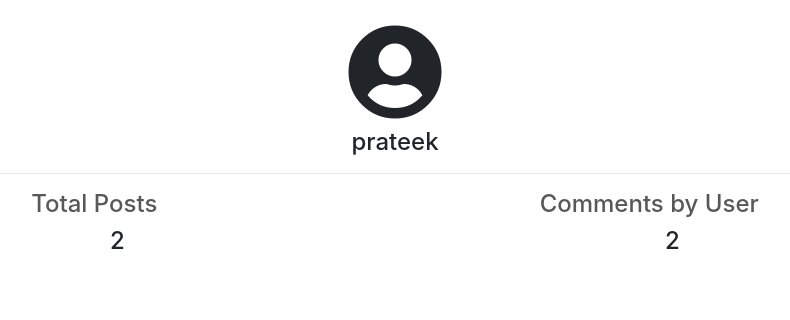
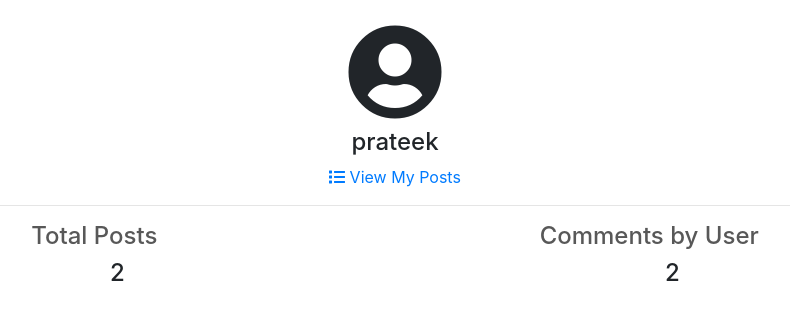
Before and after one commit to Prateek-Arora/django_blog_app, a Django app: page /user/1 in a window 1280 px wide. Shown: the part 78-398 px from the top of the page, without its empty margins (245-1035 px from the left). Run offline with Django 3.2, Linux system fonts and the light colour scheme; a user stored in the database is signed in; data comes from the database, SQL or seed files in the repository; some libraries are stand-ins or nearby versions.

Commit message:
Added a feature to show user's own posts and putting the link on user's profile page.

```diff
--- a/blog/templates/blog/user_profile.html
+++ b/blog/templates/blog/user_profile.html
@@ -6,6 +6,7 @@
         <div class="mt-4">
             <i class="fas fa-user-circle fa-6x mb-2"></i>
             <h4>{{user}}</h4>
+            <a href="{% url 'user_posts' pk=user.pk%}"><i class="fas fa-list"></i> View My Posts</a>
             <hr>
             <div class="d-flex justify-content-around mt-3" style="color: #585858">
                 <h4>Total Posts</h4>
--- a/blog/urls.py
+++ b/blog/urls.py
@@ -1,5 +1,5 @@
 from django.urls import path
-from blog.views import post_list, post_detail, post_new, post_edit, post_delete, post_draft_list, post_publish, comment_remove, comment_approve, signup, user_profile
+from blog.views import post_list, post_detail, post_new, post_edit, post_delete, post_draft_list, post_publish, comment_remove, comment_approve, signup, user_profile, user_posts
 
 urlpatterns = [
     path('', post_list, name='post_list'),
@@ -17,5 +17,6 @@ urlpatterns = [
     path('signup/', signup, name='signup'),
 
     path('user/<int:pk>', user_profile, name='user_profile'),
+    path('user/<int:pk>/posts>', user_posts, name='user_posts'),
 
 ]
--- a/blog/views.py
+++ b/blog/views.py
@@ -136,3 +136,11 @@ def user_profile(request, pk):
     user_comments = Comment.objects.filter(author=user)
     stuff_for_frontend = {'user': user, 'user_posts': user_posts, 'user_comments': user_comments}
     return render(request, 'blog/user_profile.html', stuff_for_frontend)
+
+
+@login_required
+def user_posts(request, pk):
+    user = get_object_or_404(User, pk=pk)
+    user_posts = Post.objects.filter(author=user)
+    stuff_for_frontend = {'user': user, 'user_posts': user_posts}
+    return render(request, 'blog/user_posts.html', stuff_for_frontend)
```
Also changed, not shown: blog/templates/blog/user_posts.html (added, +23 -0 lines).
